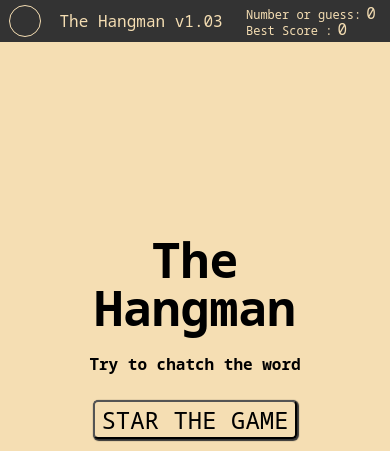
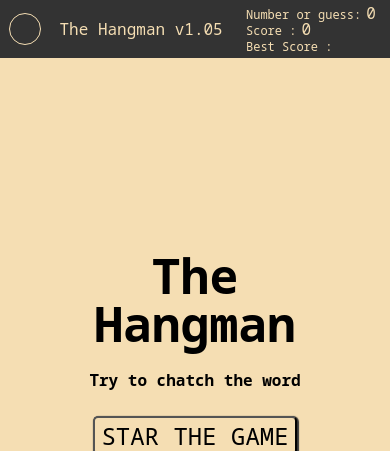
Before and after one commit to IvanDandrea86/hangman, a PHP site: page / in a window 390 px wide. Shown: the top 451 px of the page. Run offline with PHP 8.4, Linux system fonts and the light colour scheme; style sheets or scripts are compiled from the project's sources.

Commit message:
Version 1.05 - all major bug fixe - added best score - still some probleme with first imgage of the hangman - still not enough consistance from mobile to desktop Version

```diff
--- a/asset/css/style.css
+++ b/asset/css/style.css
@@ -77,20 +77,9 @@ button {
   width: 2em;
   height: 2em;
   border: 1px solid wheat;
-}
-
-#icon_logo:before {
-  border-radius: 60%;
-  width: 2em;
-  height: 2em;
-  border: 2px solid wheat;
-}
-
-#icon_logo:after {
-  border-radius: 60%;
-  width: 0.5em;
-  height: 0.5em;
-  border: 5px dotted wheat;
+  -ms-flex-item-align: center;
+      -ms-grid-row-align: center;
+      align-self: center;
 }
 
 .container {
@@ -124,8 +113,8 @@ button {
   margin-left: 10px;
   margin-right: 10px;
   margin-top: 25px;
-  height: 70%;
-  width: 75%;
+  height: 60%;
+  width: 85%;
   display: none;
 }
 
@@ -135,12 +124,14 @@ button {
 }
 
 .container #main_game #image_hangman {
-  max-width: 100%;
-  max-height: 100%;
+  border: 1px solid #333;
+  height: 35vh;
 }
 
 .container #main_game #image_hangman #hang {
   padding: 5px;
+  max-width: 100%;
+  max-height: 100%;
 }
 
 .container #main_game #secret_word {
@@ -164,7 +155,7 @@ button {
 }
 
 .container #main_game #keybord {
-  margin-top: 2em;
+  margin-top: 1em;
   display: -webkit-inline-box;
   display: -ms-inline-flexbox;
   display: inline-flex;
@@ -176,9 +167,11 @@ button {
 }
 
 .container #main_game #nav_container {
-  -webkit-box-pack: justify;
-      -ms-flex-pack: justify;
-          justify-content: space-between;
+  -ms-flex-pack: distribute;
+      justify-content: space-around;
+  font-size: 1em;
+  padding-bottom: 10%;
+  padding-top: 5%;
 }
 
 .footer {
--- a/asset/js/script.js
+++ b/asset/js/script.js
@@ -1,8 +1,8 @@
 (() => {
     const alpha = ["A", "B", "C", "D", "E", "F", "G", "H", "I", "J", "K", "L", "M", "N", "O", "P", "Q", "R", "S", "T", "U", "V", "W", "X", "Y", "Z"]
-    const vocab = ["console", "javascript", "react", "quiz", "nobody", "asynchronous", "languages"]
+    const vocab = ["console", "javascript", "react", "quiz", "nobody", "asynchronous", "languages","fetch","mammamia","superhero","limitless","panda"]
     const getRandomItem = arr => arr[Math.floor(Math.random() * arr.length)];
-
+    //Generate Random Word
     let generateRandomWord = (word) => {
         let secret = getRandomItem(word)
         console.log("Random Word Generated")
@@ -16,8 +16,8 @@
             head.appendChild(b)
         }
         return secret
-
     }
+    //Generate Keyboard
     let generateKeybord = ((alphabet) => {
         let head = document.getElementById("keybord")
         for (elem in alphabet) {
@@ -29,6 +29,7 @@
         }
         console.log("Keybord Generated")
     });
+    // Create main game section
     let createMain = () => {
         let intro = document.getElementById("enter_game")
         intro.style.display = "none";
@@ -37,7 +38,7 @@
         main.style.flexDirection = "column"
         console.log("Main Loaded")
     }
-
+    // Lose a life function
     let loseTray = (c) => {
         let t = document.getElementById("try_result")
         c++
@@ -59,23 +60,26 @@
         return c
     }
 
+    //Showing Letter FUnction
     let getLetter = ((i) => {
-
         let l = document.getElementById("secret-" + i)
         console.log(l)
         l.style.color = "#000"
         console.log("Lettra" + i)
 
     })
+
+    //Win Condition
     let isWin = ((w_counter, word_lenght) => {
         if (w_counter == word_lenght) return true
         else return false
     })
+    // Lost Condition
     let isLost = ((c) => {
         if (c === 6) return true
         else return false
     })
-
+    //Find element in string custom function
     let find = ((elem, string) => {
         var results = [];
         var idx = string.indexOf(elem);
@@ -87,8 +91,10 @@
         return results;
     })
 
+
+    //Hangman main game function
     let runHangman = () => {
-        var score
+        var score=0
         var count = 0
         var w = 0
 
@@ -114,6 +120,7 @@
                         console.log("lost counter:", count)
                         if (isLost(count)) {
                             youLost()
+                            document.getElementById("best_result").innerHTML= checkBest(score, best_score)
                             showTheSecret(hang.length)
                         }
                     } else {
@@ -124,16 +131,21 @@
                             document.getElementById("let-" + char).disabled = true;
                             w++
                             console.log("win counter:", w)
-                            if (isWin(w, (hang.length))) { youWin() }
+                            if (isWin(w, (hang.length))) {
+                                youWin()
+                            }
                         }
                         let t = document.getElementById("try_result").innerHTML
-                        score = +(len * 12) - t
+                        score +=  ((len*5) -(t*0.5))
                         document.getElementById("score_result").innerHTML = score
+                        document.getElementById("best_result").innerHTML= checkBest(score, best_score)
                     }
 
                 })
         )
     }
+
+    // Win and Lose visualization Function
     let youWin = () => {
         document.querySelector("#game_end_title h2").textContent = "YOU WIN"
         console.log("You win")
@@ -141,18 +153,27 @@
     let youLost = () => {
         const keys = document.querySelectorAll('#keybord button')
         keys.forEach(elem => elem.disabled = true)
-
-
         document.querySelector("#game_end_title h2").textContent = "YOU LOST";
         console.log("You Lost");
     }
+    //Show secret word function
     let showTheSecret = ((index) => {
         for (i = 0; i < index; i++) {
             getLetter(i)
         }
 
     })
+    // Check Best Score Function
+    let checkBest=((s,new_s)=>{
+        if (new_s >s){
+            window.localStorage.setItem("counter-best-score",new_s)
+            return new_s
 
+        }
+        window.localStorage.setItem("counter-best-score",s)
+        return s
+    })
+    // Reset  function
     let resetGame = () => {
         console.log("exit")
         document.getElementById("try_result").innerHTML = 0
@@ -172,6 +193,7 @@
         }
         parentNode.style.display = "none"
     }
+    // Play Again function
     let again = () => {
             console.log("again")
             document.getElementById("try_result").innerHTML = 0
@@ -188,19 +210,23 @@
                 key.removeChild(key.lastElementChild);
             }
             runHangman()
-
         }
         /*----------------
                Main
         ----------------*/
-
+//Declare localStorage best score
+var best_score=window.localStorage.getItem("counter-best-score")
+document.getElementById("best_result").innerHTML=best_score
+//Enter the game button listener
 document.getElementById("start_button").addEventListener("click", () => {
     runHangman()
     })
+//Reset game button listener
 document.getElementById("back").addEventListener("click", () => {
     resetGame()
     console.log("restart")
     })
+//Play Again button listener
 document.getElementById("again").addEventListener("click", () => {
     again()
     console.log("again")
--- a/asset/sass/style.scss
+++ b/asset/sass/style.scss
@@ -63,18 +63,7 @@ button {
     width: 2em;
     height: 2em;
     border: 1px solid $primary;
-    &:before {
-        border-radius: 60%;
-        width: 2em;
-        height: 2em;
-        border: 2px solid $primary;
-    }
-    &:after {
-        border-radius: 60%;
-        width: 0.5em;
-        height: 0.5em;
-        border: 5px dotted $primary;
-    }
+    align-self: center;
 }
 
 .container {
@@ -97,18 +86,21 @@ button {
         margin-left: 10px;
         margin-right: 10px;
         margin-top: 25px;
-        height: 70%;
-        width: 75%;
+        height: 60%;
+        width: 85%;
         display: none;
         #game_end_title {
             margin: 12px;
             font-size: 36px;
         }
         #image_hangman {
-            max-width: 100%;
-            max-height: 100%;
+            border: 1px solid $secondary;
+            height :35vh;
+
             #hang {
                 padding: 5px;
+                max-width: 100%;
+                max-height: 100%;
             }
         }
         #secret_word {
@@ -126,19 +118,20 @@ button {
             }
         }
         #keybord {
-            margin-top: 2em;
+            margin-top: 1em;
             display: inline-flex;
             justify-content: center;
             flex-wrap: wrap;
         }
         #nav_container {
-            justify-content: space-between;
-            #back {}
-            #again {}
+            justify-content: space-around;
+            font-size: 1em;
+            padding-bottom: 10%;
+            padding-top:5%;
+
         }
     }
 }
-
 .footer {
     margin-top: 15px;
     display: flex;
@@ -146,7 +139,6 @@ button {
     font-size: 18px;
     text-align: center;
 }
-
 .fab {
     color: $secondary;
     font-size: 32px;
--- a/index.html
+++ b/index.html
@@ -5,39 +5,45 @@
     <meta charset="UTF-8">
     <meta http-equiv="X-UA-Compatible" content="IE=edge">
     <meta name="viewport" content="width=device-width, initial-scale=1.0">
-    <title>Hangman v1.03 - The Game</title>
+    <title>Hangman v1.05 - The Game</title>
+    <link rel="shortcut icon" href="./asset/img/hmframes/hang_7.png">
+
     <link rel="stylesheet" href="./asset/css/style.css">
     <link rel="stylesheet" href="./asset/css/reset.css">
     <link rel="stylesheet" href="https://use.fontawesome.com/releases/v5.15.4/css/all.css" integrity="sha384-DyZ88mC6Up2uqS4h/KRgHuoeGwBcD4Ng9SiP4dIRy0EXTlnuz47vAwmeGwVChigm" crossorigin="anonymous">
 </head>
+<body>
 
-<body>
+    <!-- Header Section With Logo Title and Score Notation -->
     <header>
         <nav>
             <div class="top_bar">
-
                 <div class="logo" id="icon_logo">
                     <a href="#"></a>
                 </div>
-
-                <p id="game_title">The Hangman v1.03</p>
+                <p id="game_title">The Hangman v1.05</p>
                 <div class="score_container">
                     <div id="try">
                         <p>Number or guess: </p><span id="try_result">0</span>
                     </div>
                     <div id="score">
-                        <p>Best Score :</p><span id="score_result">0</span>
+                        <p>Score :</p><span id="score_result">0</span>
+                    </div>
+                    <div id="best">
+                        <p>Best Score :</p><span id="best_result">0</span>
                     </div>
                 </div>
             </div>
         </nav>
     </header>
+    <!-- Welcome Page Section to Enter the Game -->
     <section class="container">
         <div class="container" id="enter_game">
             <h1 id="main_title">The Hangman</h1>
             <h2>Try to chatch the word</h2>
             <button id="start_button">Star the game</button>
         </div>
+    <!-- Main Game Section -->
         <div class="container" id="main_game">
             <div class="container" id="game_end_title">
                 <h2 id="won"></h2>
@@ -51,26 +57,12 @@
                 <button id="back">Exit</button>
                 <button id="again">Again</button>
             </div>
-
         </div>
-
-
     </section>
-
     <footer class="footer">
-
-
         <p>Ivan D'Andrea 2021</p>
-
-
-
         <a href="https://github.com/IvanDandrea86" target="_blank"><i class="fab fa-github"></i></a>
-
-
     </footer>
-
-    <script src="./asset/js/script.js"></script>
-
+<script src="./asset/js/script.js"></script>
 </body>
-
 </html>
```
Also changed, not shown: 1 other file. Lines whose indentation alone changed are shown as unchanged.
